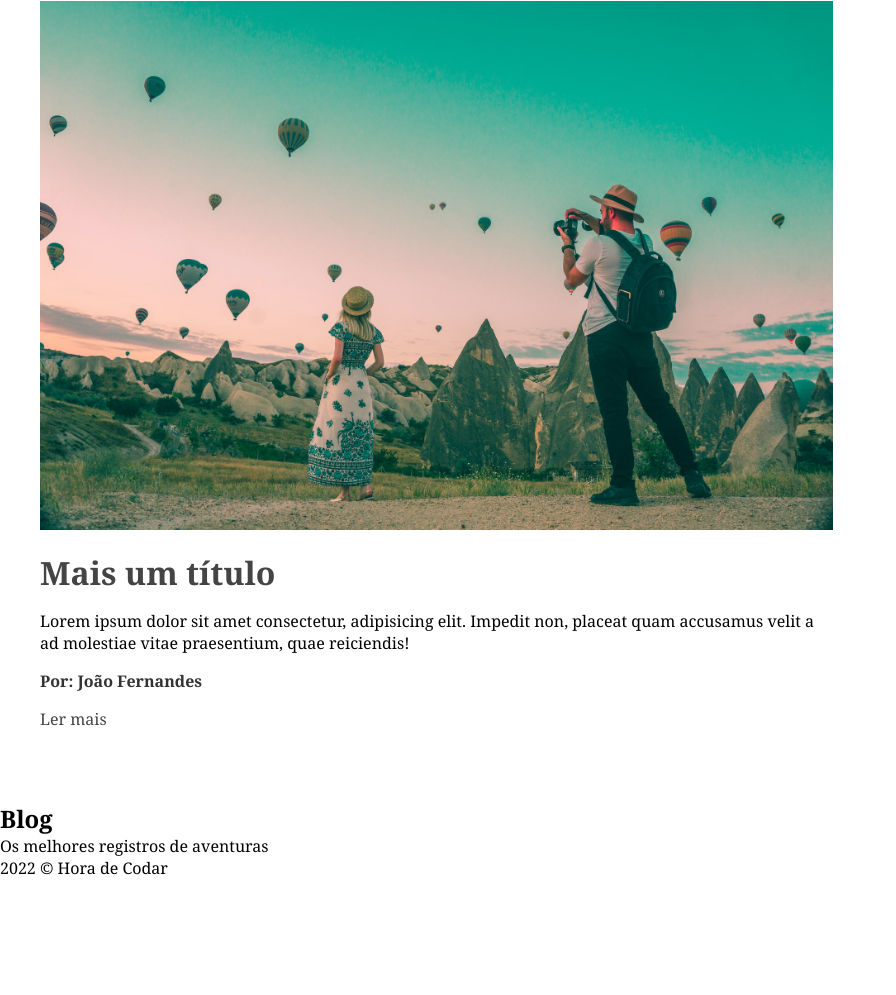
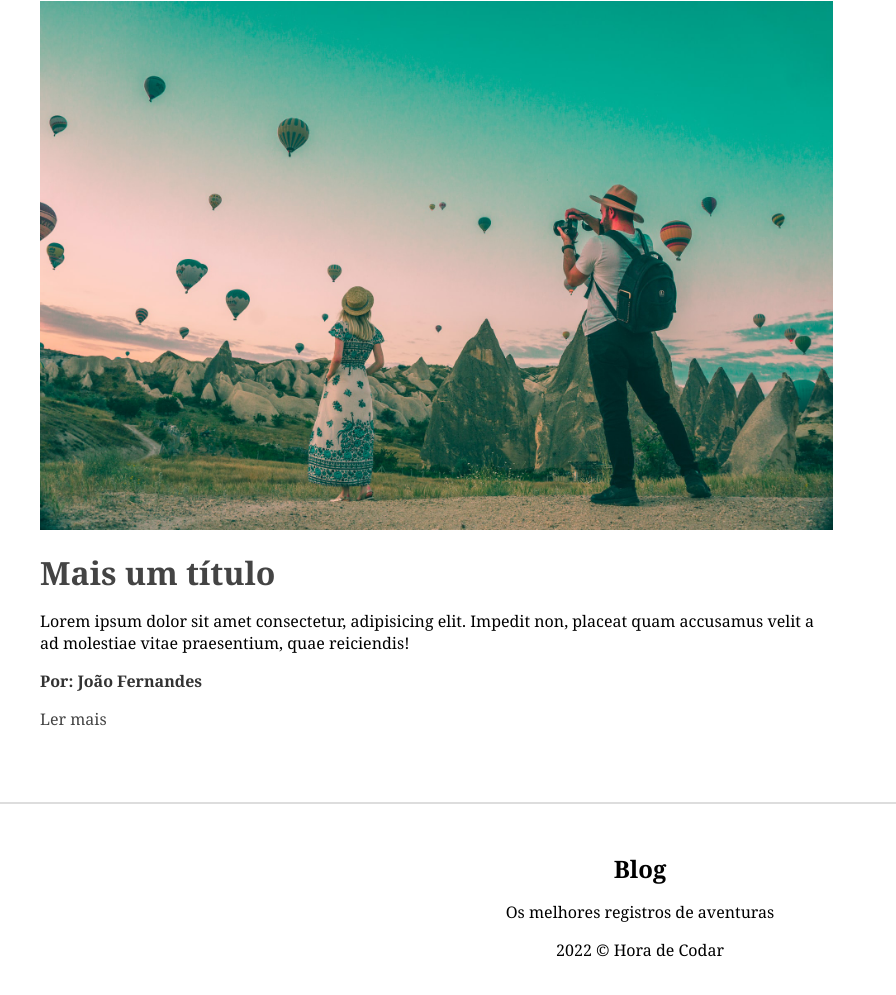
Before and after one commit to J-Robalo/blog-html-semantico, a plain HTML site: page index.html in a window 1280 px wide. Shown: the part 1602-2597 px from the top of the page, without its empty margins (0-896 px from the left). Before the commit the page ends 2481 px from the top, so only its background shows below. Drawn offline with Linux system fonts and the light colour scheme.

Commit message:
Estilizando o rodapé do blog

```diff
--- a/css/style.css
+++ b/css/style.css
@@ -130,3 +130,16 @@ a:hover {
   padding: 0.5rem 0.7rem;
   border-radius: 0.3rem;
 }
+
+/* Rodapé */
+
+#footer {
+  border-top: 2px solid #ddd;
+  padding: 3rem;
+  text-align: center;
+}
+
+#footer h2,
+#footer p {
+  margin-bottom: 1rem;
+}
```
